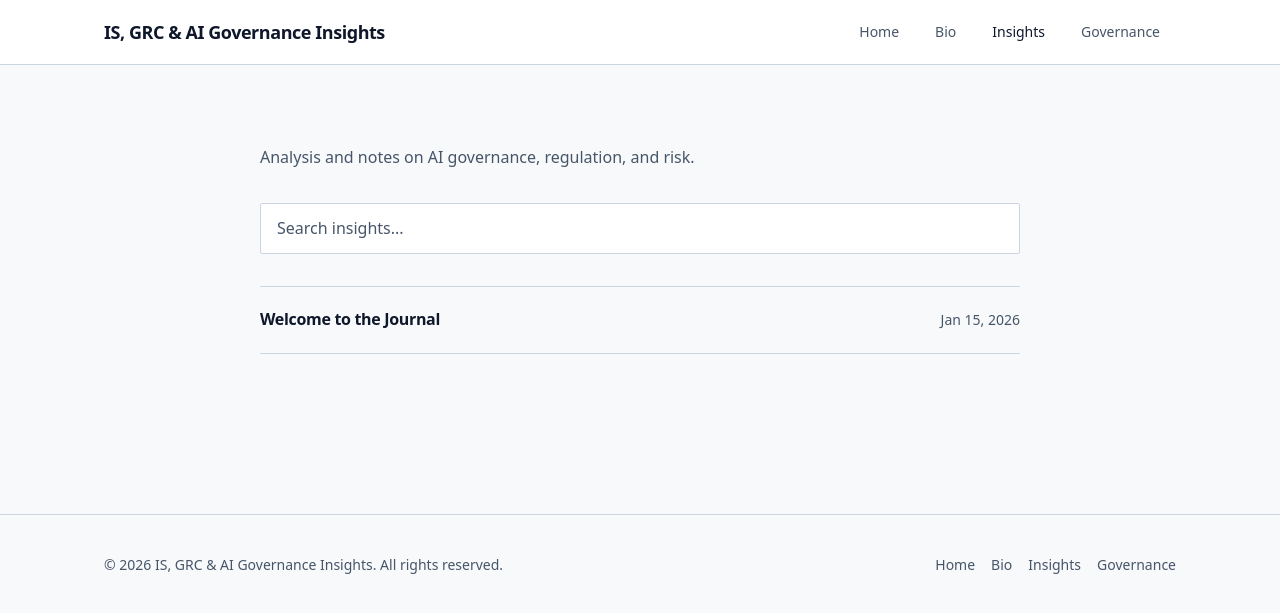
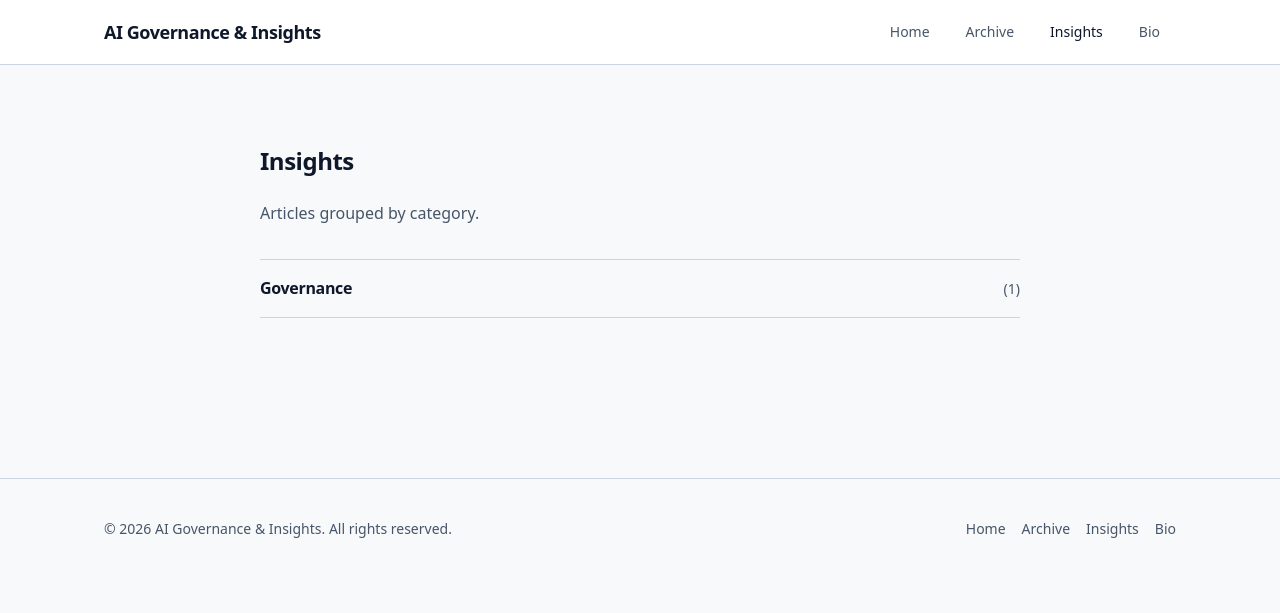
Before and after one commit to drsouley/drsouley.github.io, a Jekyll site: the page built from insights.md, in a window 1280 px wide. Shown: the top 613 px of the page. Built offline with Jekyll 4.4.1, drawn with Linux system fonts in a browser that asks for light colours; nearby versions of some CDN libraries; some web fonts are replaced.

Commit message:
change structure theme

```diff
--- a/_config.yml
+++ b/_config.yml
@@ -1,14 +1,11 @@
-title: "IS, GRC & AI Governance Insights"
+title: "AI Governance & Insights"
 description: "Insights, governance notes, and writing on AI regulation and risk."
 baseurl: "" # e.g. "/repo-name" if served from a project page, otherwise leave empty
-url: "https://docsouley.github.io"
+url: "https://yourusername.github.io"
 
 # --- Build settings ---
 markdown: kramdown
 permalink: /:title/
-
-paginate: 6
-paginate_path: "/page/:num/"
 
 collections:
   pages:
@@ -30,18 +27,18 @@ defaults:
 nav:
   - title: "Home"
     url: "/"
+  - title: "Archive"
+    url: "/archive/"
+  - title: "Insights"
+    url: "/insights/"
   - title: "Bio"
     url: "/bio/"
-  - title: "Insights"
-    url: "/insights/"
-  - title: "Governance"
-    url: "/governance/"
 
 # --- Plugins ---
 plugins:
-  - jekyll-paginate
   - jekyll-seo-tag
   - jekyll-sitemap
+  - jekyll-feed
 
 exclude:
   - Gemfile
--- a/insights.md
+++ b/insights.md
@@ -6,31 +6,22 @@ permalink: /insights/
 
 <div class="max-w-[760px] mx-auto">
 
-  <p class="text-on-surface-variant mb-8">Analysis and notes on AI governance, regulation, and risk.</p>
+  <h1 class="text-2xl font-bold tracking-[-0.02em] mb-6">{{ page.title }}</h1>
 
-  <div class="mb-8">
-    <input id="search-input" type="text" placeholder="Search insights..."
-           class="w-full px-4 py-3 border border-outline-variant rounded-sm bg-surface-container-lowest text-on-surface placeholder:text-on-surface-variant focus:outline-none focus:border-primary">
-    <ul id="search-results" class="mt-2"></ul>
-  </div>
+  <p class="text-on-surface-variant mb-8">Articles grouped by category.</p>
 
   <ul class="divide-y divide-outline-variant border-t border-b border-outline-variant">
-    {% for post in site.posts %}
-      <li class="group">
-        <a href="{{ post.url | relative_url }}"
-           class="flex items-baseline justify-between gap-6 py-5 hover:bg-surface-container-low transition-colors px-2 -mx-2 rounded-sm">
-          <span class="font-semibold tracking-[-0.02em] text-on-surface group-hover:underline">
-            {{ post.title }}
-          </span>
-          <time datetime="{{ post.date | date_to_xmlschema }}"
-                class="shrink-0 text-sm text-on-surface-variant tabular-nums">
-            {{ post.date | date: "%b %-d, %Y" }}
-          </time>
-        </a>
+    {% assign sorted_categories = site.categories | sort %}
+    {% for category in sorted_categories %}
+      <li class="flex items-baseline justify-between py-4">
+        <span class="font-semibold tracking-[-0.02em] text-on-surface capitalize">
+          {{ category[0] }}
+        </span>
+        <span class="text-sm text-on-surface-variant tabular-nums">
+          ({{ category[1].size }})
+        </span>
       </li>
     {% endfor %}
   </ul>
 
 </div>
-
-<script src="{{ '/assets/js/search.js' | relative_url }}"></script>
```
Also changed, not shown: _includes/post-list-item.html (added, +19 -0 lines), _layouts/archive.html (added, +23 -0 lines), _layouts/home.html (+8 -41 lines), archive.md (added, +5 -0 lines), 1 other file.
